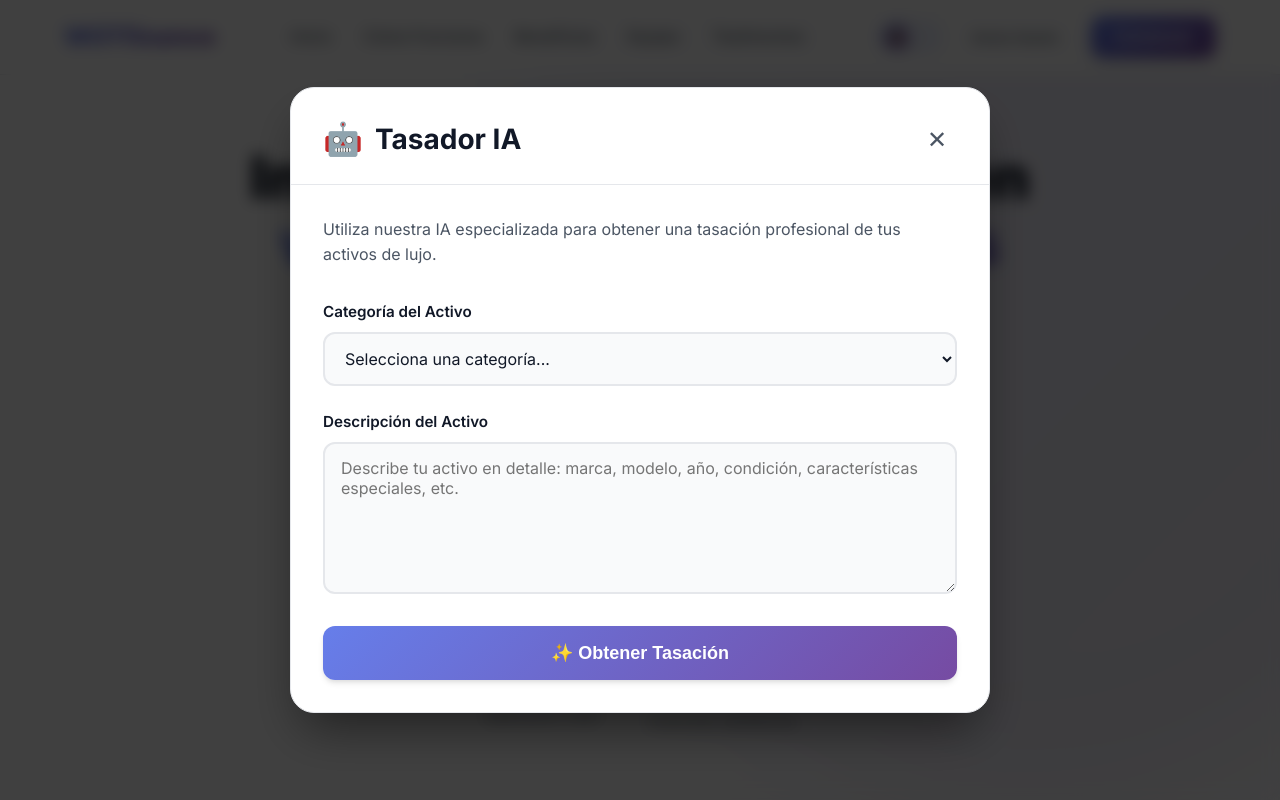
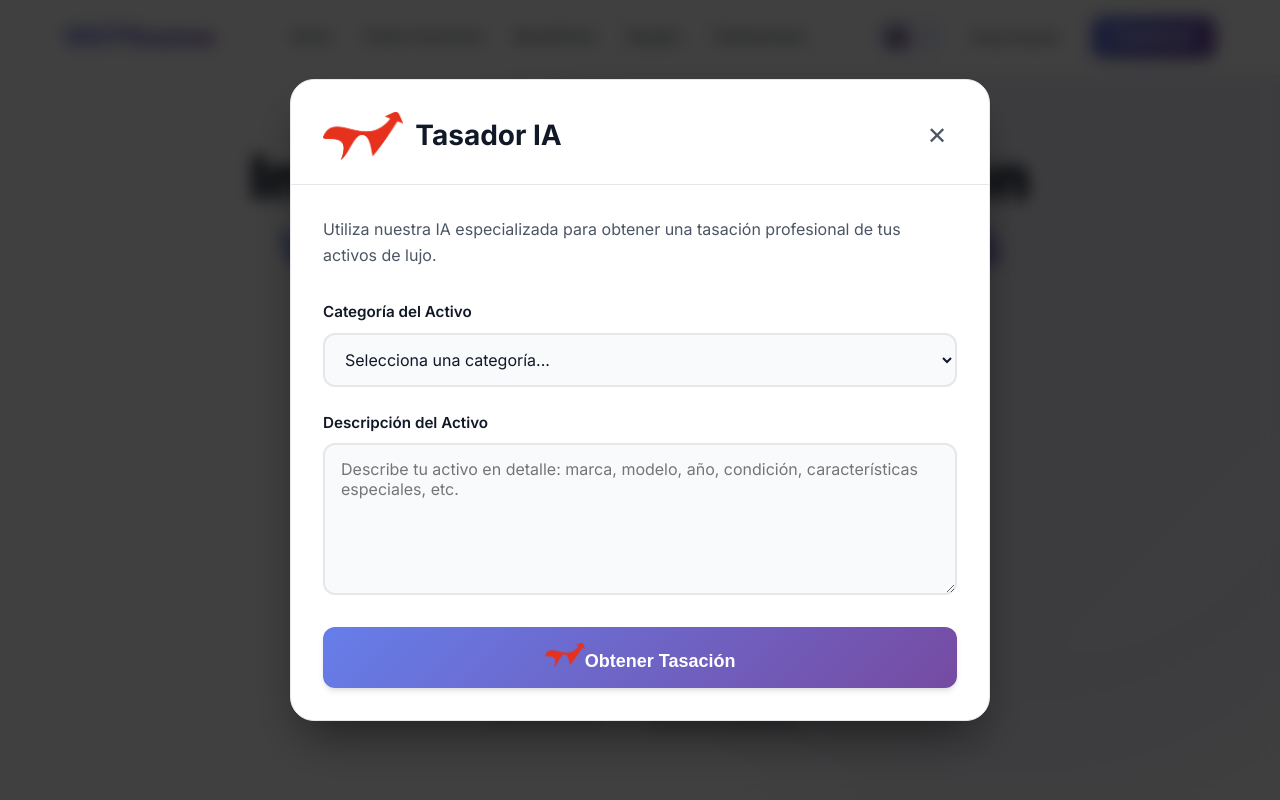
Before and after one commit to angelwotfinance/wotFinance, a React (Vite) app: page / in a window 1280 px wide. Both pictures are taken after a click on the button "Tasador IA". Shown: the top 800 px of the page. Built offline with nearby package versions, Linux system fonts and the light colour scheme.

Commit message:
logowot en varios sitios

```diff
--- a/src/components/Hero.css
+++ b/src/components/Hero.css
@@ -15,6 +15,8 @@
     bottom: 0;
     z-index: -1;
 }
+
+
 
 .hero-gradient {
     position: absolute;
@@ -49,6 +51,12 @@
     color: var(--primary-color);
     margin-bottom: var(--space-6);
     animation-delay: 0.1s;
+}
+
+.hero-badge-icon {
+    height: 20px;
+    width: auto;
+    object-fit: contain;
 }
 
 .hero-title {
--- a/src/components/Hero.jsx
+++ b/src/components/Hero.jsx
@@ -14,6 +14,7 @@ const Hero = () => {
             <div className="container">
                 <div className="hero-content">
                     <div className="hero-badge fade-in">
+                        <img src="/logo-wot.png" alt="" className="hero-badge-icon" />
                         {content.hero.badge}
                     </div>
 
--- a/src/components/TasadorModal.css
+++ b/src/components/TasadorModal.css
@@ -69,8 +69,10 @@
     margin: 0;
 }
 
-.modal-icon {
-    font-size: 2rem;
+.modal-icon-img {
+    height: 48px;
+    width: auto;
+    object-fit: contain;
 }
 
 .modal-close {
@@ -176,7 +178,14 @@
     display: flex;
     align-items: center;
     justify-content: center;
-    gap: 0.5rem;
+    gap: 0.75rem;
+}
+
+.btn-icon-img {
+    height: 24px;
+    width: auto;
+    object-fit: contain;
+    /* Removed filter to show original red brand color */
 }
 
 .btn-submit:disabled {
--- a/src/components/TasadorModal.jsx
+++ b/src/components/TasadorModal.jsx
@@ -72,7 +72,7 @@ const TasadorModal = ({ isOpen, onClose }) => {
             <div className="modal-content" onClick={(e) => e.stopPropagation()}>
                 <div className="modal-header">
                     <h2 className="modal-title">
-                        <span className="modal-icon">🤖</span>
+                        <img src="/logo-wot.png" alt="WOT Finance" className="modal-icon-img" />
                         Tasador IA
                     </h2>
                     <button className="modal-close" onClick={handleClose}>
@@ -138,7 +138,10 @@ const TasadorModal = ({ isOpen, onClose }) => {
                                     Analizando...
                                 </>
                             ) : (
-                                '✨ Obtener Tasación'
+                                <>
+                                    <img src="/logo-wot.png" alt="" className="btn-icon-img" />
+                                    Obtener Tasación
+                                </>
                             )}
                         </button>
                     </form>
--- a/src/config/content.js
+++ b/src/config/content.js
@@ -25,7 +25,7 @@ const content = {
 
     // Hero Section
     hero: {
-        badge: "✨ Inversiones en activos tangibles de lujo",
+        badge: "Inversiones en activos tangibles de lujo",
         title: {
             main: "Inversiones exclusivas en",
             highlight: "vinos, whiskies, coches clásicos y joyas"
```
